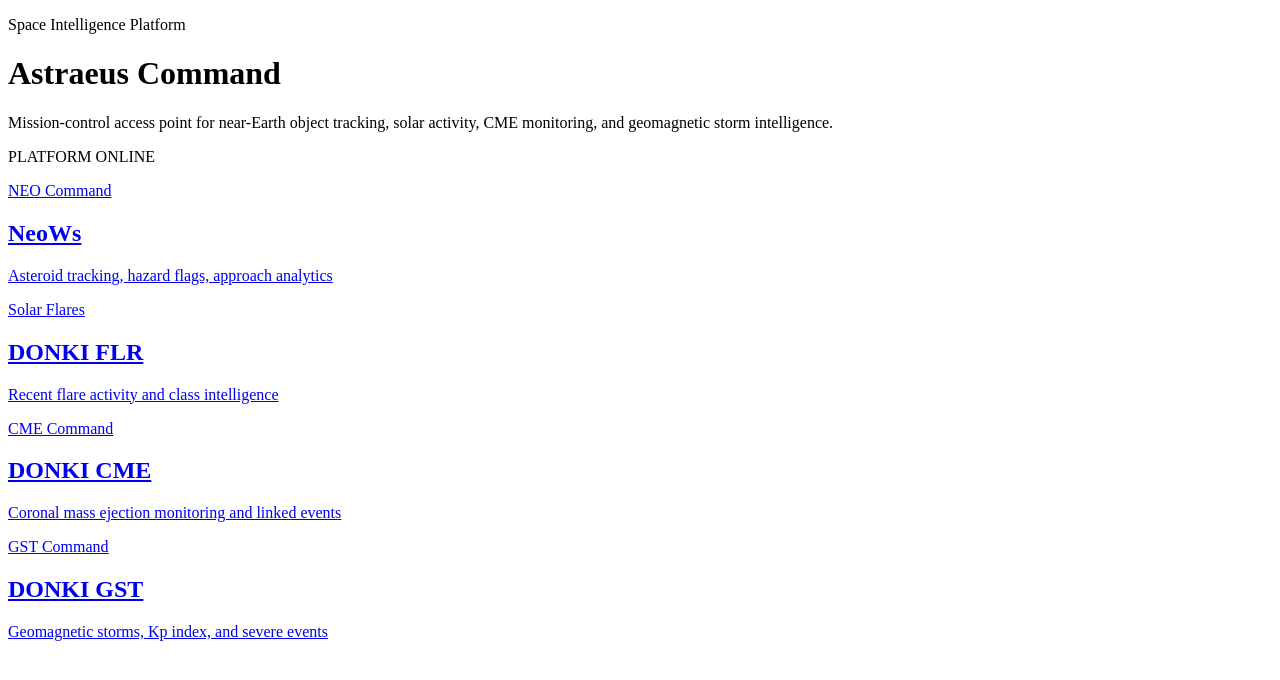
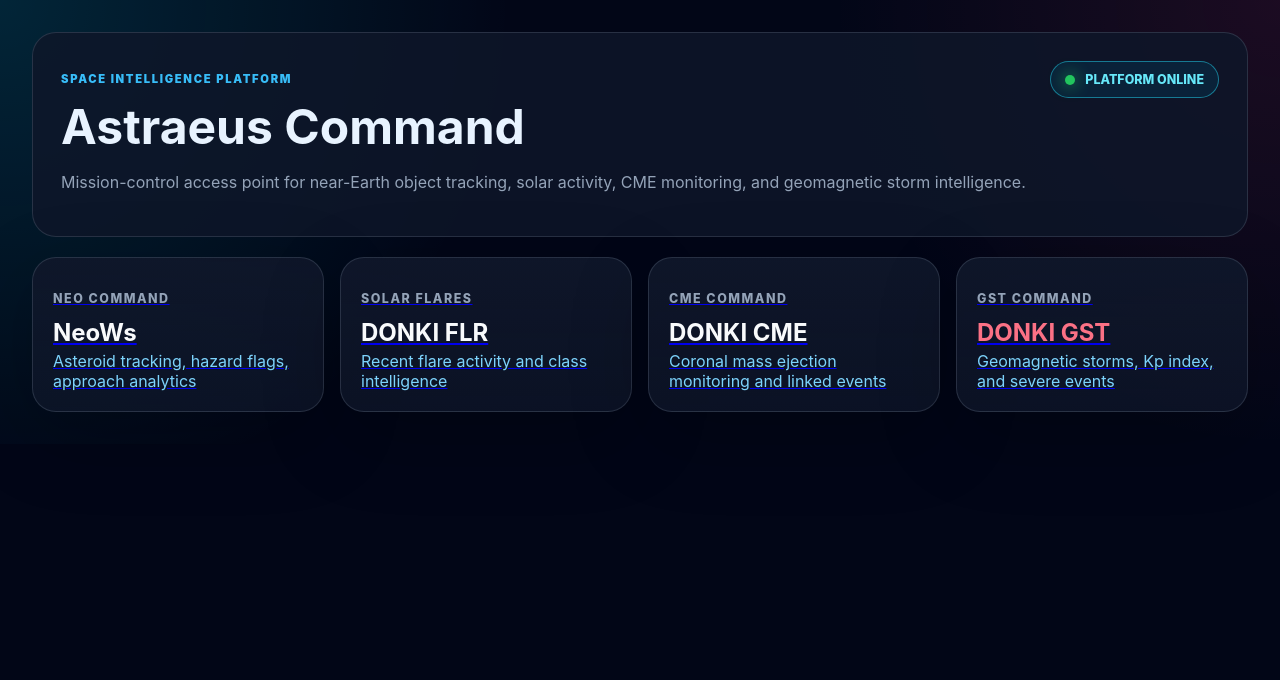
Before and after one commit to nvitellaro/astraeus-command, a React (Vite) app in the folder frontend/: page / in a window 1280 px wide. Shown: the top 680 px of the page. Built offline with nearby package versions, Linux system fonts and the light colour scheme.

Commit message:
Restore original styles and retain command layout

```diff
--- a/frontend/src/App.css
+++ b/frontend/src/App.css
@@ -1,3 +1,442 @@
+:root {
+  color: #e8f3ff;
+  background: #020617;
+  font-family: Inter, system-ui, sans-serif;
+}
+
+* {
+  box-sizing: border-box;
+}
+
+body {
+  margin: 0;
+  background:
+    radial-gradient(circle at top left, rgba(0, 229, 255, 0.14), transparent 32rem),
+    radial-gradient(circle at top right, rgba(255, 64, 129, 0.1), transparent 28rem),
+    #020617;
+}
+
+button,
+input,
+select {
+  font: inherit;
+}
+
+.app-shell {
+  width: min(1500px, 100%);
+  margin: 0 auto;
+  padding: 32px;
+}
+
+.hero {
+  display: flex;
+  justify-content: space-between;
+  gap: 24px;
+  padding: 28px;
+  border-radius: 24px;
+  background: rgba(15, 23, 42, 0.85);
+  border: 1px solid rgba(148, 163, 184, 0.2);
+}
+
+.eyebrow {
+  color: #38bdf8;
+  font-size: 0.7rem;
+  letter-spacing: 0.15em;
+  text-transform: uppercase;
+  font-weight: 900;
+}
+
+h1 {
+  margin: 0;
+  font-size: 3rem;
+}
+
+.subtitle {
+  color: #94a3b8;
+}
+
+.status-pill {
+  display: inline-flex;
+  align-items: center;
+  gap: 10px;
+  height: fit-content;
+  padding: 10px 14px;
+  border-radius: 999px;
+  border: 1px solid rgba(34, 211, 238, 0.5);
+  color: #67e8f9;
+  background: rgba(8, 47, 73, 0.55);
+  font-size: 0.78rem;
+  font-weight: 800;
+}
+
+.pulse-dot {
+  width: 10px;
+  height: 10px;
+  border-radius: 999px;
+  background: #22c55e;
+  box-shadow: 0 0 16px #22c55e;
+}
+
+.kpi-grid {
+  display: grid;
+  grid-template-columns: repeat(4, 1fr);
+  gap: 16px;
+  margin-top: 20px;
+}
+
+.kpi-card,
+.chart-card,
+.selected-object-tile,
+.tracking-table-wrap {
+  border-radius: 24px;
+  background:
+    linear-gradient(180deg, rgba(15, 23, 42, 0.95), rgba(15, 23, 42, 0.72));
+  border: 1px solid rgba(148, 163, 184, 0.2);
+  box-shadow: 0 24px 80px rgba(0, 0, 0, 0.22);
+}
+
+.kpi-card {
+  padding: 20px;
+}
+
+.kpi-card p {
+  color: #94a3b8;
+  font-size: 0.78rem;
+  text-transform: uppercase;
+  letter-spacing: 0.12em;
+  font-weight: 800;
+}
+
+.kpi-card h2 {
+  margin: 0 0 4px;
+  color: #f8fafc;
+}
+
+.kpi-card span {
+  color: #7dd3fc;
+}
+
+.kpi-card.danger h2 {
+  color: #fb7185;
+}
+
+.control-panel {
+  display: flex;
+  align-items: center;
+  gap: 14px;
+  margin-top: 20px;
+  padding: 16px;
+  border: 1px solid rgba(148, 163, 184, 0.2);
+  border-radius: 20px;
+  background: rgba(15, 23, 42, 0.66);
+  flex-wrap: wrap;
+}
+
+.control-panel input[type="text"] {
+  flex: 1;
+  min-width: 260px;
+  padding: 13px 14px;
+  border: 1px solid rgba(125, 211, 252, 0.28);
+  border-radius: 14px;
+  outline: none;
+  color: #e0f2fe;
+  background: rgba(2, 6, 23, 0.88);
+}
+
+.toggle-row {
+  display: flex;
+  align-items: center;
+  gap: 8px;
+  color: #cbd5e1;
+  font-weight: 700;
+  white-space: nowrap;
+}
+
+.sort-select,
+.control-panel button,
+.close-btn {
+  padding: 13px 14px;
+  border: 1px solid rgba(125, 211, 252, 0.28);
+  border-radius: 14px;
+  color: #e0f2fe;
+  background: rgba(2, 6, 23, 0.88);
+  font-weight: 800;
+  cursor: pointer;
+}
+
+.control-panel button,
+.close-btn {
+  background: rgba(14, 165, 233, 0.16);
+}
+
+.filter-strip {
+  display: flex;
+  flex-wrap: wrap;
+  gap: 10px;
+  margin-top: 14px;
+  padding: 14px;
+  border-radius: 18px;
+  background: rgba(113, 63, 18, 0.18);
+}
+
+.filter-title {
+  color: #facc15;
+  font-weight: 900;
+}
+
+.filter-strip button {
+  padding: 8px 12px;
+  border: 1px solid rgba(250, 204, 21, 0.25);
+  border-radius: 10px;
+  background: rgba(113, 63, 18, 0.3);
+  color: #fde68a;
+  cursor: pointer;
+}
+
+.chart-grid {
+  display: grid;
+  grid-template-columns: repeat(3, 1fr);
+  gap: 16px;
+  margin-top: 20px;
+}
+
+.chart-card {
+  padding: 20px;
+  min-height: 320px;
+  transition: transform 140ms ease, box-shadow 140ms ease;
+}
+
+.chart-card:hover {
+  transform: translateY(-4px);
+}
+
+.chart-header h2 {
+  margin-top: 0;
+}
+
+.donut-wrap {
+  position: relative;
+}
+
+.donut-center {
+  position: absolute;
+  top: 51%;
+  left: 50%;
+  transform: translate(-50%, -50%);
+  text-align: center;
+}
+
+.donut-center strong {
+  font-size: 2rem;
+}
+
+.donut-center span {
+  color: #94a3b8;
+  font-size: 0.7rem;
+  font-weight: 900;
+}
+
+.mission-tooltip {
+  padding: 10px 12px;
+  background: #020617;
+  border: 1px solid #38bdf8;
+  border-radius: 10px;
+}
+
+.selected-object-tile {
+  margin-top: 20px;
+  padding: 22px;
+}
+
+.selected-object-header {
+  display: flex;
+  justify-content: space-between;
+  align-items: center;
+}
+
+.selected-object-header h2 {
+  margin: 0;
+}
+
+.hazard-banner {
+  margin: 14px 0 16px;
+  padding: 10px 14px;
+  border-radius: 12px;
+  font-weight: 900;
+}
+
+.hazard-banner.safe {
+  color: #86efac;
+  background: rgba(34, 197, 94, 0.14);
+}
+
+.hazard-banner.hazard {
+  color: #fca5a5;
+  background: rgba(239, 68, 68, 0.18);
+}
+
+.selected-object-grid {
+  display: grid;
+  grid-template-columns: repeat(6, 1fr);
+  gap: 12px;
+}
+
+.selected-object-grid div {
+  padding: 14px;
+  border-radius: 14px;
+  background: rgba(2, 6, 23, 0.52);
+  border: 1px solid rgba(148, 163, 184, 0.14);
+}
+
+.selected-object-grid p {
+  margin: 0 0 6px;
+  color: #7dd3fc;
+  font-size: 0.68rem;
+  text-transform: uppercase;
+  letter-spacing: 0.12em;
+  font-weight: 900;
+}
+
+.selected-object-grid h3 {
+  margin: 0;
+  color: #f8fafc;
+  font-size: 0.95rem;
+}
+
+.jpl-link {
+  display: inline-block;
+  margin-top: 16px;
+  color: #7dd3fc;
+  font-weight: 900;
+}
+
+.dashboard-grid {
+  margin-top: 20px;
+}
+
+.tracking-table-wrap {
+  overflow: hidden;
+}
+
+.section-header {
+  display: flex;
+  justify-content: space-between;
+  padding: 20px;
+  border-bottom: 1px solid rgba(148, 163, 184, 0.2);
+}
+
+.tracking-table {
+  width: 100%;
+  overflow-x: auto;
+}
+
+.table-row {
+  display: grid;
+  grid-template-columns:
+    minmax(220px, 1.6fr)
+    minmax(150px, 1fr)
+    minmax(100px, 0.7fr)
+    minmax(190px, 1fr)
+    minmax(170px, 1fr);
+  gap: 18px;
+  width: 100%;
+  min-width: 980px;
+  padding: 15px 20px;
+  align-items: center;
+  color: #dbeafe;
+}
+
+.table-head {
+  color: #7dd3fc;
+  background: #020617;
+  font-weight: 900;
+}
+
+.data-row {
+  border: 0;
+  border-bottom: 1px solid rgba(148, 163, 184, 0.1);
+  background: transparent;
+  text-align: left;
+  cursor: pointer;
+  transition: all 140ms ease;
+}
+
+.data-row span {
+  white-space: nowrap;
+}
+
+.data-row:hover {
+  background: rgba(56, 189, 248, 0.08);
+  box-shadow: inset 0 0 0 1px rgba(56, 189, 248, 0.25);
+  transform: translateX(4px);
+}
+
+.hazard-row {
+  background: rgba(127, 29, 29, 0.3);
+}
+
+.selected-row {
+  background: rgba(14, 165, 233, 0.12);
+  box-shadow:
+    inset 0 0 0 1px rgba(56, 189, 248, 0.8),
+    0 0 12px rgba(56, 189, 248, 0.2);
+}
+
+.chart-highlight-row {
+  background: rgba(250, 204, 21, 0.14) !important;
+  box-shadow:
+    inset 4px 0 0 rgba(250, 204, 21, 0.9),
+    inset 0 0 0 1px rgba(250, 204, 21, 0.28);
+}
+
+.chart-highlight-row span {
+  color: #fef3c7;
+}
+
+@media (max-width: 1200px) {
+  .chart-grid {
+    grid-template-columns: 1fr;
+  }
+
+  .selected-object-grid {
+    grid-template-columns: repeat(3, 1fr);
+  }
+}
+
+@media (max-width: 900px) {
+  .kpi-grid {
+    grid-template-columns: 1fr;
+  }
+
+  .hero {
+    flex-direction: column;
+  }
+}
+.hero-right {
+  display: flex;
+  flex-direction: column;
+  align-items: flex-end;
+  gap: 12px;
+}
+
+.etl-timestamp {
+  display: flex;
+  flex-direction: column;
+  align-items: flex-end;
+}
+
+.etl-label {
+  font-size: 10px;
+  color: #64748b;
+  letter-spacing: 1.5px;
+  text-transform: uppercase;
+}
+
+.etl-value {
+  font-size: 13px;
+  color: #38bdf8;
+  font-family: "Orbitron", sans-serif;
+}
 .command-layout {
   min-height: 100vh;
   display: grid;
```
